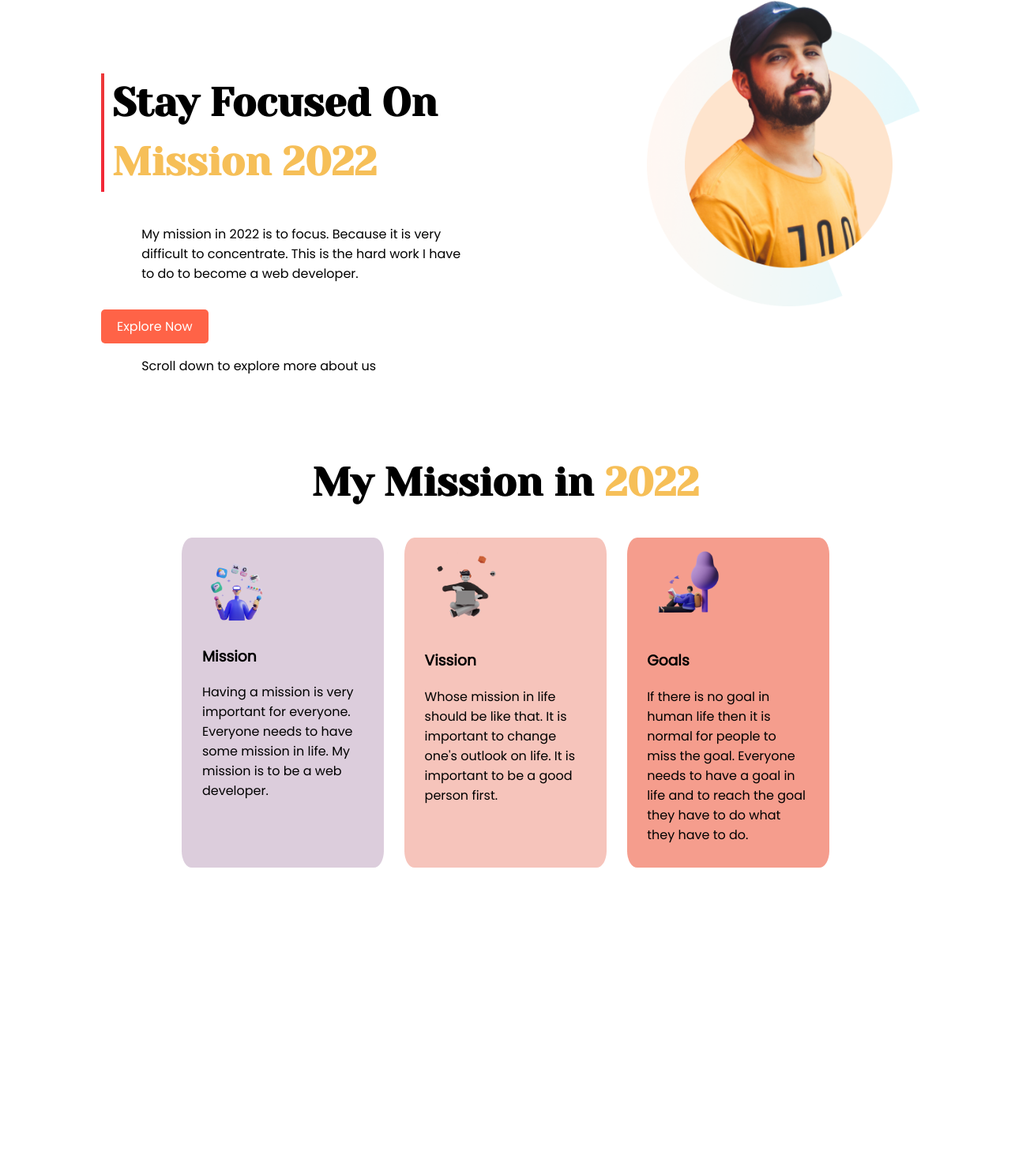
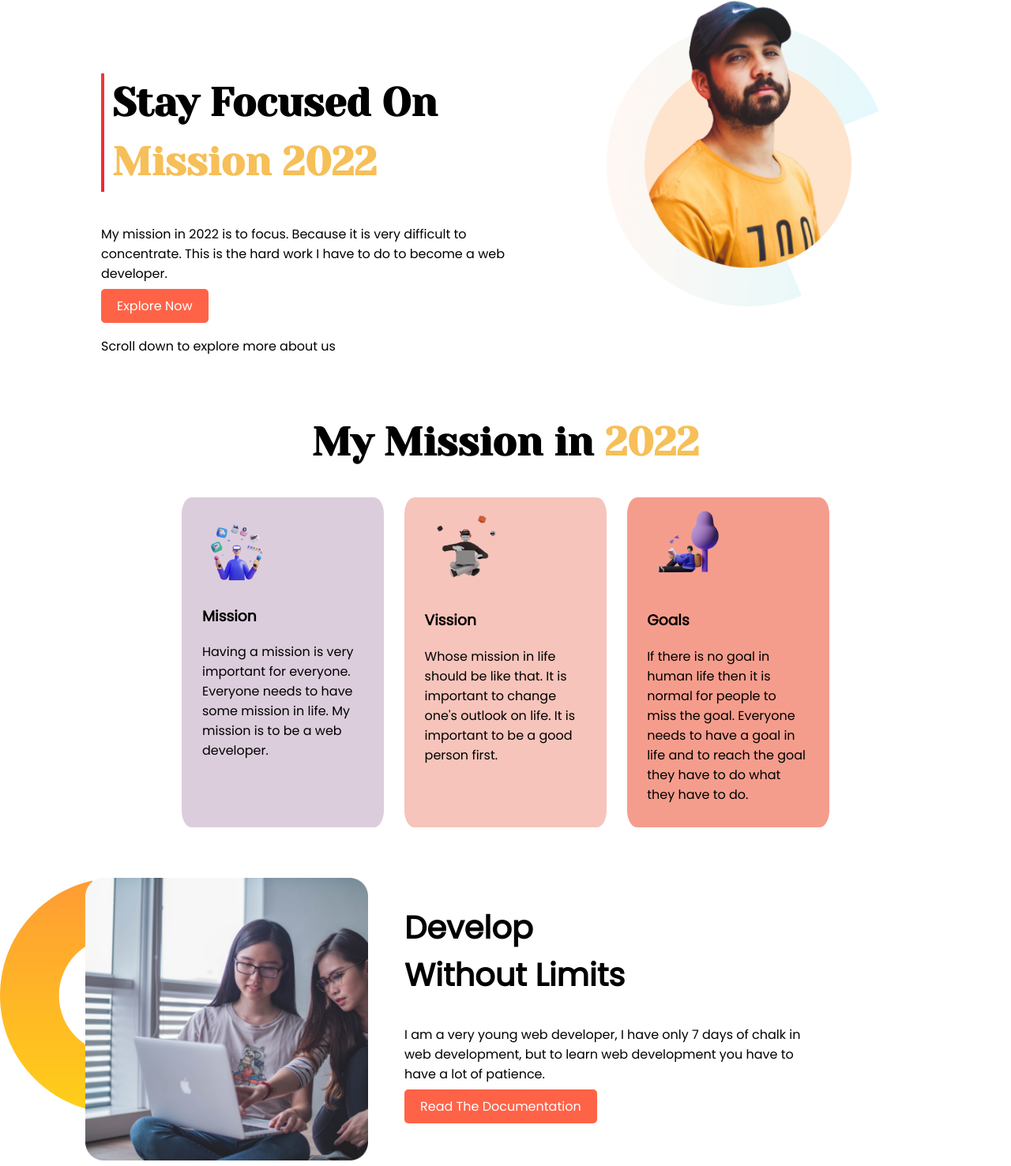
Before and after one commit to parvez13913/first-assignment, a plain HTML site: page index.html in a window 1280 px wide. Shown: the part 69-1546 px from the top of the page at 79% size. Before the commit the page ends 1232 px from the top, so only its background shows below. Drawn offline with Linux system fonts and the light colour scheme.

Commit message:
my fourth commit

```diff
--- a/index.html
+++ b/index.html
@@ -17,7 +17,7 @@
                 <h1 class="Stay-Focused-On">Stay Focused On <br> <span class="orang-color"> Mission 2022</span></h1>
             </div>
             <p>My mission in 2022 is to focus. Because it is very difficult to concentrate. This is the hard work I have to do to become a web developer.</p>
-            <a class="batton-link" href="#">Explore Now</a> <br>
+            <a class="batton-link" target="_blank" href="#">Explore Now</a> <br>
             <p class="scroll-dwon">Scroll down to explore more about us</p>
         </div>
         <div class="half-width">
@@ -29,22 +29,32 @@
         <h1 class="my-mission">My Mission in <span class="orang-color">2022</span></h1>
         <div class="section-2">
             <div class="Mission">
-                <img src="images/illustrators/illustrator-1.png" alt="illustrator-1">
+                <img class="illustrator" src="images/illustrators/illustrator-1.png" alt="illustrator-1">
                 <h3>Mission</h3>
-                <p>Having a mission is very important for everyone. Everyone needs to have some mission in life. My mission is to be a web developer.</p>
+                <p class="whose">Having a mission is very important for everyone. Everyone needs to have some mission in life. My mission is to be a web developer.</p>
             </div>
             <div class="vission">
-                <img src="images/illustrators/illustrator-2.png" alt="illustrator-2">
+                <img class="illustrator" src="images/illustrators/illustrator-2.png" alt="illustrator-2">
                 <h3>Vission</h3>
-                <p>
-                    Whose mission in life should be like that. It is important to change one's outlook on life. It is important to be a good person first.</p>
+                <p class="whose">Whose mission in life should be like that. It is important to change one's outlook on life. It is important to be a good person first.</p>
             </div>
             <div class="goals">
-                <img src="images/illustrators/illustrator-3.png" alt="illustrator-3">
+                <img class="illustrator" src="images/illustrators/illustrator-3.png" alt="illustrator-3">
                 <h3>Goals</h3>
-                <p>
-                    If there is no goal in human life then it is normal for people to miss the goal. Everyone needs to have a goal in life and to reach the goal they have to do what they have to do.</p>
+                <p class="whose">If there is no goal in human life then it is normal for people to miss the goal. Everyone needs to have a goal in life and to reach the goal they have to do what they have to do.</p>
             </div>
+        </div>
+    </section>
+
+    <section class="section-3">
+        <div class="half-width-1">
+            <img class="female" src="images/pictures/coding.png" alt="female photo">
+        </div>
+
+        <div class="half-width-1">
+            <h2 class="develop-without">Develop <br><span>Without Limits</span></h2>
+            <p>I am a very young web developer, I have only 7 days of chalk in web development, but to learn web development you have to have a lot of patience.</p>
+            <a class="batton-link"  target="_blank" href="#">Read The Documentation</a>
         </div>
     </section>
 </body>
--- a/style.css
+++ b/style.css
@@ -76,10 +76,28 @@ body{
     border-radius: 5%;
     margin-left:2.5%;
 }
-.section-2,img,h3,p{
+.section-2,.illustrator,h3,.whose{
     padding-right: 10%;
     padding-left: 10%;
 }
-.section-2,p{
+.section-2,.whose{
     padding-bottom: 5%;
 }
+.section-3{
+    display: flex;
+    background-image: url(images/shapes/dream-bg.png);
+    background-repeat: no-repeat;
+}
+.half-width-1{
+    width: 40%;
+}
+.half-width-1 img{
+    width: 70%;
+    padding-left: 21%;
+}
+.develop-without{
+    line-height: 150%;
+    font-weight: 700;
+    font-size: 40px;
+
+}
```
Also changed, not shown: images/shapes/dream-bg.png (added).
